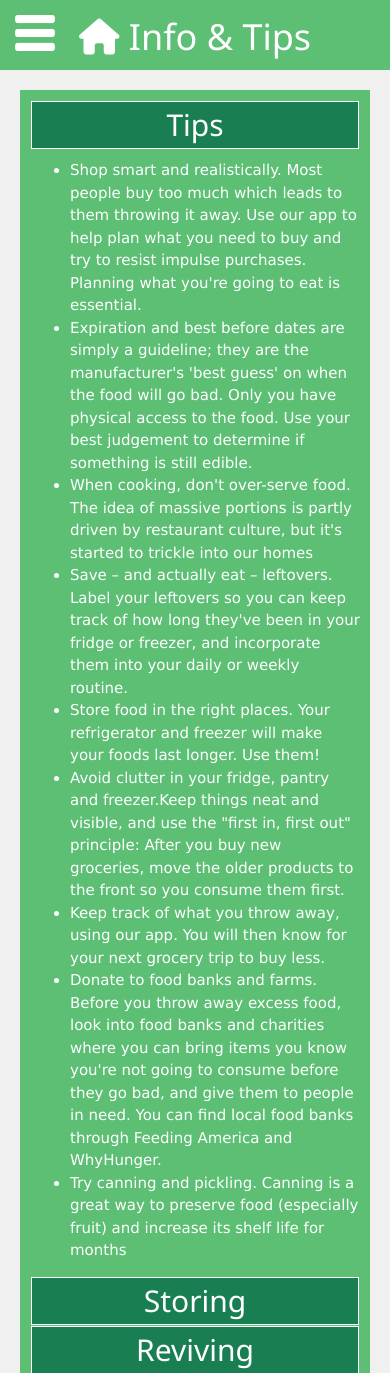
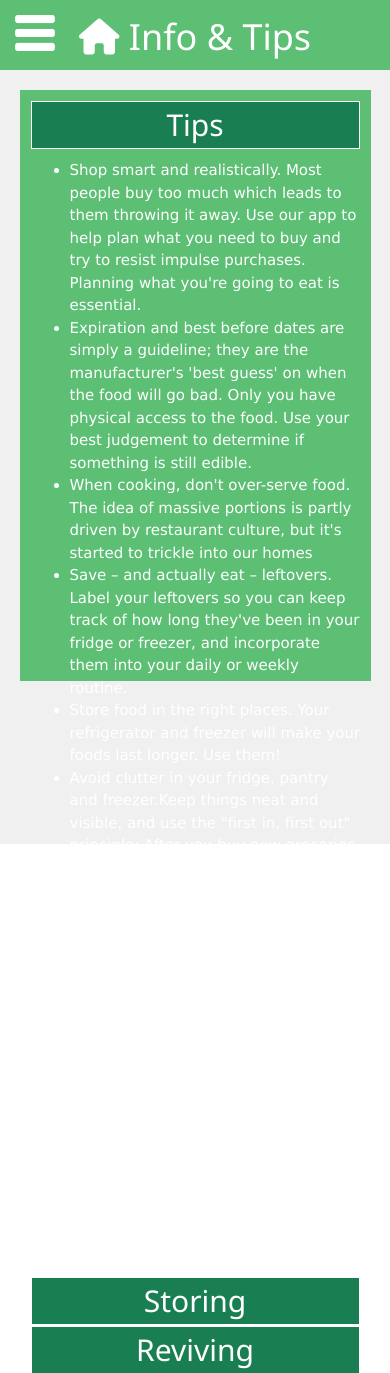
Before and after one commit to noah-seltzer/Deer-Lake, a PHP site: page /info.html in a window 390 px wide. Shown: the top 1373 px of the page. Run offline with PHP 8.4, Linux system fonts and the light colour scheme; some libraries are stand-ins or nearby versions.

Commit message:
mobile check

```diff
--- a/style/base.css
+++ b/style/base.css
@@ -296,13 +296,13 @@ li {
 
 /* mobile responsive CSS */
 
-/*@media screen and (min-width: 330px) and (max-width: 500px) {*/
+@media screen and (min-width: 330px) and (max-width: 500px) {
 
-    /*#container {*/
-        /*width: 90vw;*/
-        /*height: 90vh;*/
-        /*margin-left: auto;*/
-        /*margin-right: auto;*/
+    #container {
+        width: 90vw;
+       height: 70vh;
+    margin-left: auto;
+        margin-right: auto;
 
-    /*}*/
-/*}*/
+    }
+}
```
